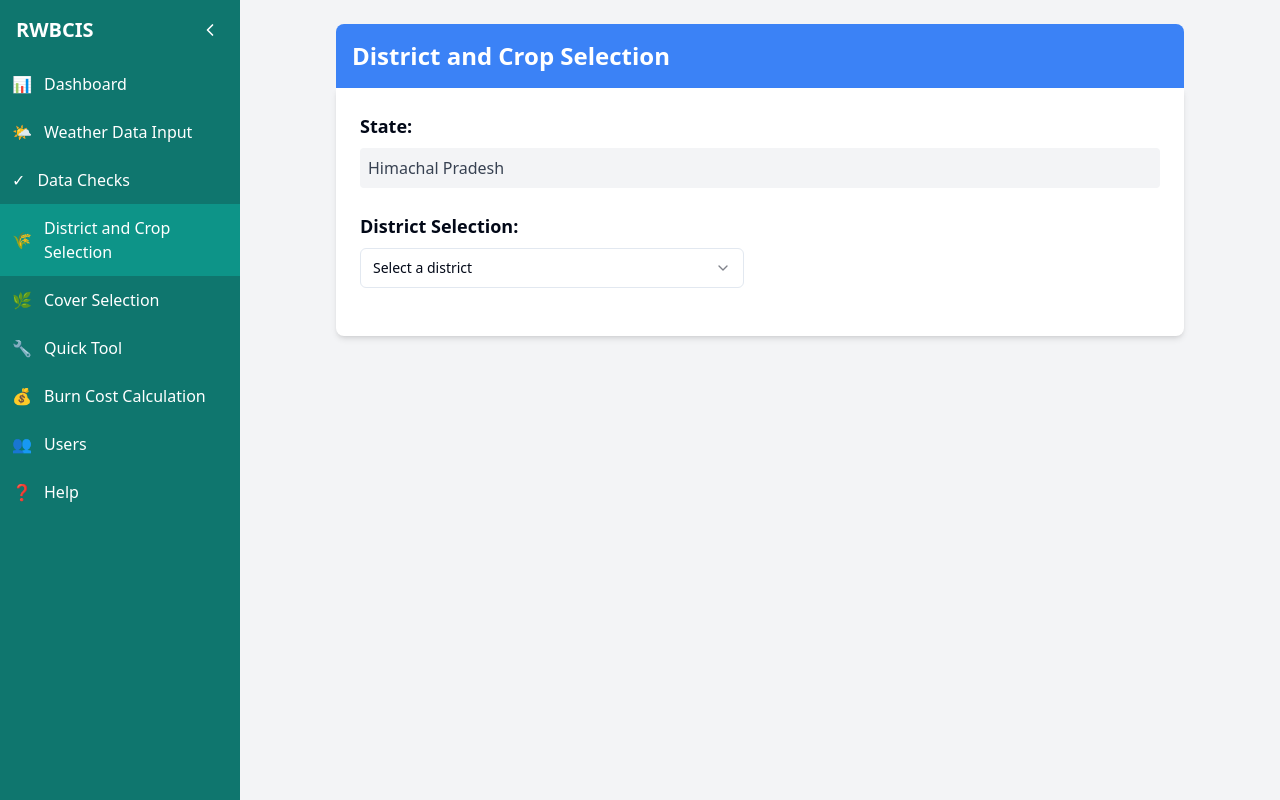
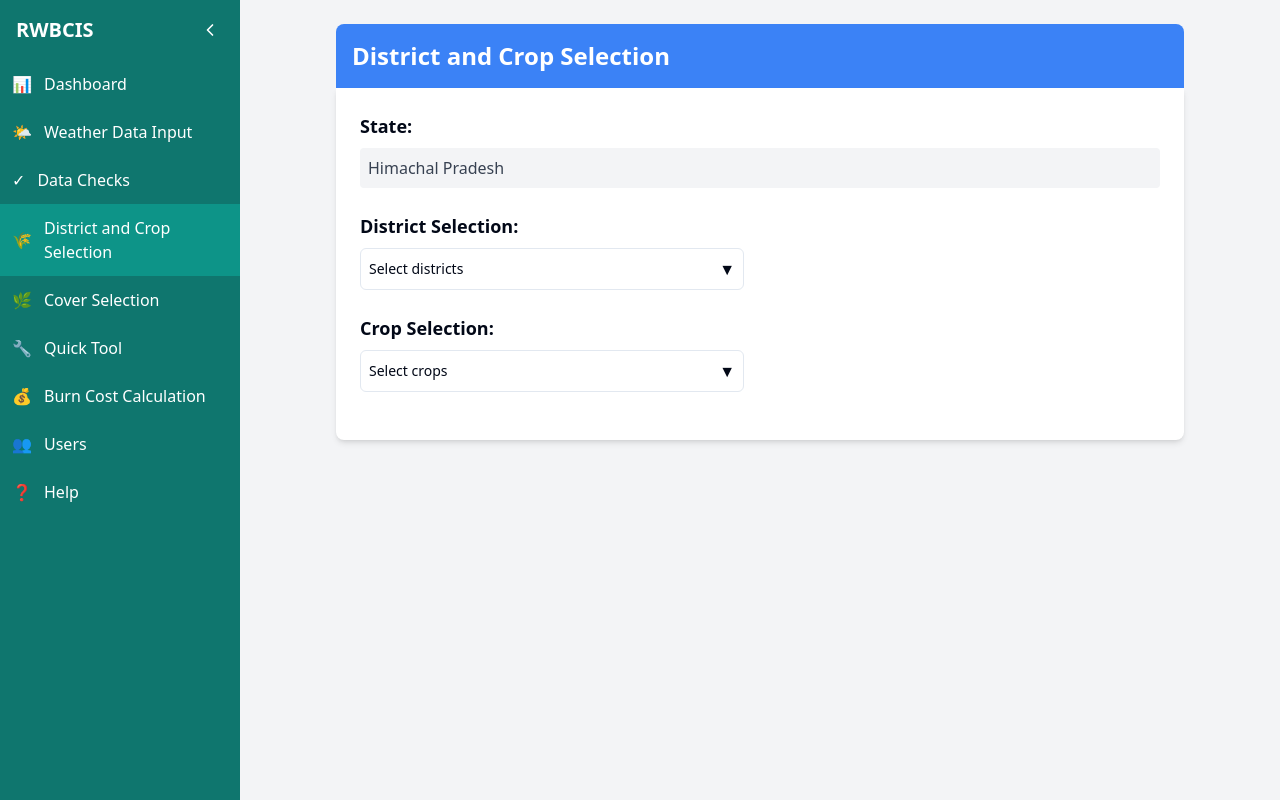
Before and after one commit to stjosephsinesh/agri-navigator-select, a React (Vite) app: page /district-crop-selection in a window 1280 px wide. Built offline with nearby package versions, Linux system fonts and the light colour scheme.

Commit message:
feat: Implement multi-select for crops and districts
Adds multi-select functionality to the crop and district selection dropdowns. Displays selected crops and districts. Updates the "Proceed" button to navigate to the cover selection screen.

```diff
--- a/src/pages/DistrictCropSelection.tsx
+++ b/src/pages/DistrictCropSelection.tsx
@@ -1,17 +1,16 @@
 
 import React, { useState } from 'react';
 import { Button } from '@/components/ui/button';
-import {
-  Select,
-  SelectContent,
-  SelectItem,
-  SelectTrigger,
-  SelectValue,
-} from "@/components/ui/select";
+import { Checkbox } from "@/components/ui/checkbox";
+import { useNavigate } from 'react-router-dom';
 
 const DistrictCropSelection = () => {
-  const [selectedDistrict, setSelectedDistrict] = useState<string>("");
-  const [selectedCrop, setSelectedCrop] = useState<string>("");
+  const [selectedDistricts, setSelectedDistricts] = useState<string[]>([]);
+  const [selectedCrops, setSelectedCrops] = useState<string[]>([]);
+  const [isDistrictDropdownOpen, setIsDistrictDropdownOpen] = useState<boolean>(false);
+  const [isCropDropdownOpen, setIsCropDropdownOpen] = useState<boolean>(false);
+
+  const navigate = useNavigate();
 
   const districts = ["District 1", "District 2", "District 3", "District 4", "District 5"];
   const crops = [
@@ -20,17 +19,29 @@ const DistrictCropSelection = () => {
     "Mustard", "Tea", "Coffee", "Turmeric"
   ];
 
-  const handleDistrictChange = (value: string) => {
-    setSelectedDistrict(value);
+  const handleDistrictToggle = (district: string) => {
+    setSelectedDistricts(prev => {
+      if (prev.includes(district)) {
+        return prev.filter(d => d !== district);
+      } else {
+        return [...prev, district];
+      }
+    });
   };
 
-  const handleCropChange = (value: string) => {
-    setSelectedCrop(value);
+  const handleCropToggle = (crop: string) => {
+    setSelectedCrops(prev => {
+      if (prev.includes(crop)) {
+        return prev.filter(c => c !== crop);
+      } else {
+        return [...prev, crop];
+      }
+    });
   };
 
   const handleProceed = () => {
-    console.log("Proceeding with:", { selectedDistrict, selectedCrop });
-    // Add navigation or further action here
+    console.log("Proceeding with:", { selectedDistricts, selectedCrops });
+    navigate('/cover-selection');
   };
 
   return (
@@ -47,39 +58,113 @@ const DistrictCropSelection = () => {
 
         <div className="mb-6">
           <h2 className="text-lg font-semibold mb-2">District Selection:</h2>
-          <Select value={selectedDistrict} onValueChange={handleDistrictChange}>
-            <SelectTrigger className="w-full max-w-sm">
-              <SelectValue placeholder="Select a district" />
-            </SelectTrigger>
-            <SelectContent>
+          <div className="relative">
+            <button
+              onClick={() => setIsDistrictDropdownOpen(!isDistrictDropdownOpen)}
+              className="w-full max-w-sm flex justify-between items-center border rounded-md p-2 bg-white"
+            >
+              <span className="text-sm">
+                {selectedDistricts.length === 0
+                  ? "Select districts"
+                  : `${selectedDistricts.length} district(s) selected`}
+              </span>
+              <span>▼</span>
+            </button>
+
+            {isDistrictDropdownOpen && (
+              <div className="absolute z-10 w-full max-w-sm mt-1 bg-white border rounded-md shadow-lg max-h-60 overflow-auto">
                 {districts.map((district) => (
-                <SelectItem key={district} value={district}>
+                  <div
+                    key={district}
+                    className="flex items-center px-3 py-2 hover:bg-gray-100 cursor-pointer"
+                    onClick={() => handleDistrictToggle(district)}
+                  >
+                    <Checkbox
+                      id={`district-${district}`}
+                      checked={selectedDistricts.includes(district)}
+                      className="mr-2"
+                    />
+                    <label htmlFor={`district-${district}`} className="flex-grow cursor-pointer">
                       {district}
-                </SelectItem>
+                    </label>
+                  </div>
                 ))}
-            </SelectContent>
-          </Select>
+              </div>
+            )}
           </div>
 
-        {selectedDistrict && (
+          {selectedDistricts.length > 0 && (
+            <div className="mt-4">
+              <h3 className="text-md font-medium mb-2">Selected Districts:</h3>
+              <div className="flex flex-wrap gap-2">
+                {selectedDistricts.map(district => (
+                  <span
+                    key={district}
+                    className="bg-blue-100 text-blue-800 px-2 py-1 rounded-md text-sm"
+                  >
+                    {district}
+                  </span>
+                ))}
+              </div>
+            </div>
+          )}
+        </div>
+
         <div className="mb-6">
           <h2 className="text-lg font-semibold mb-2">Crop Selection:</h2>
-            <Select value={selectedCrop} onValueChange={handleCropChange}>
-              <SelectTrigger className="w-full max-w-sm">
-                <SelectValue placeholder="Select a crop" />
-              </SelectTrigger>
-              <SelectContent className="max-h-60">
+          <div className="relative">
+            <button
+              onClick={() => setIsCropDropdownOpen(!isCropDropdownOpen)}
+              className="w-full max-w-sm flex justify-between items-center border rounded-md p-2 bg-white"
+            >
+              <span className="text-sm">
+                {selectedCrops.length === 0
+                  ? "Select crops"
+                  : `${selectedCrops.length} crop(s) selected`}
+              </span>
+              <span>▼</span>
+            </button>
+
+            {isCropDropdownOpen && (
+              <div className="absolute z-10 w-full max-w-sm mt-1 bg-white border rounded-md shadow-lg max-h-60 overflow-auto">
                 {crops.map((crop) => (
-                  <SelectItem key={crop} value={crop}>
+                  <div
+                    key={crop}
+                    className="flex items-center px-3 py-2 hover:bg-gray-100 cursor-pointer"
+                    onClick={() => handleCropToggle(crop)}
+                  >
+                    <Checkbox
+                      id={`crop-${crop}`}
+                      checked={selectedCrops.includes(crop)}
+                      className="mr-2"
+                    />
+                    <label htmlFor={`crop-${crop}`} className="flex-grow cursor-pointer">
                       {crop}
-                  </SelectItem>
+                    </label>
+                  </div>
                 ))}
-              </SelectContent>
-            </Select>
               </div>
             )}
+          </div>
 
-        {selectedDistrict && selectedCrop && (
+          {selectedCrops.length > 0 && (
+            <div className="mt-4">
+              <h3 className="text-md font-medium mb-2">Selected Crops:</h3>
+              <div className="flex flex-wrap gap-2">
+                {selectedCrops.map(crop => (
+                  <span
+                    key={crop}
+                    className="bg-blue-100 text-blue-800 px-2 py-1 rounded-md text-sm"
+                  >
+                    {crop}
+                  </span>
+                ))}
+              </div>
+            </div>
+          )}
+        </div>
+
+        {selectedDistricts.length > 0 && selectedCrops.length > 0 && (
           <div className="flex justify-end mt-8">
             <Button
               onClick={handleProceed}
```
Lines whose indentation alone changed are shown as unchanged.
